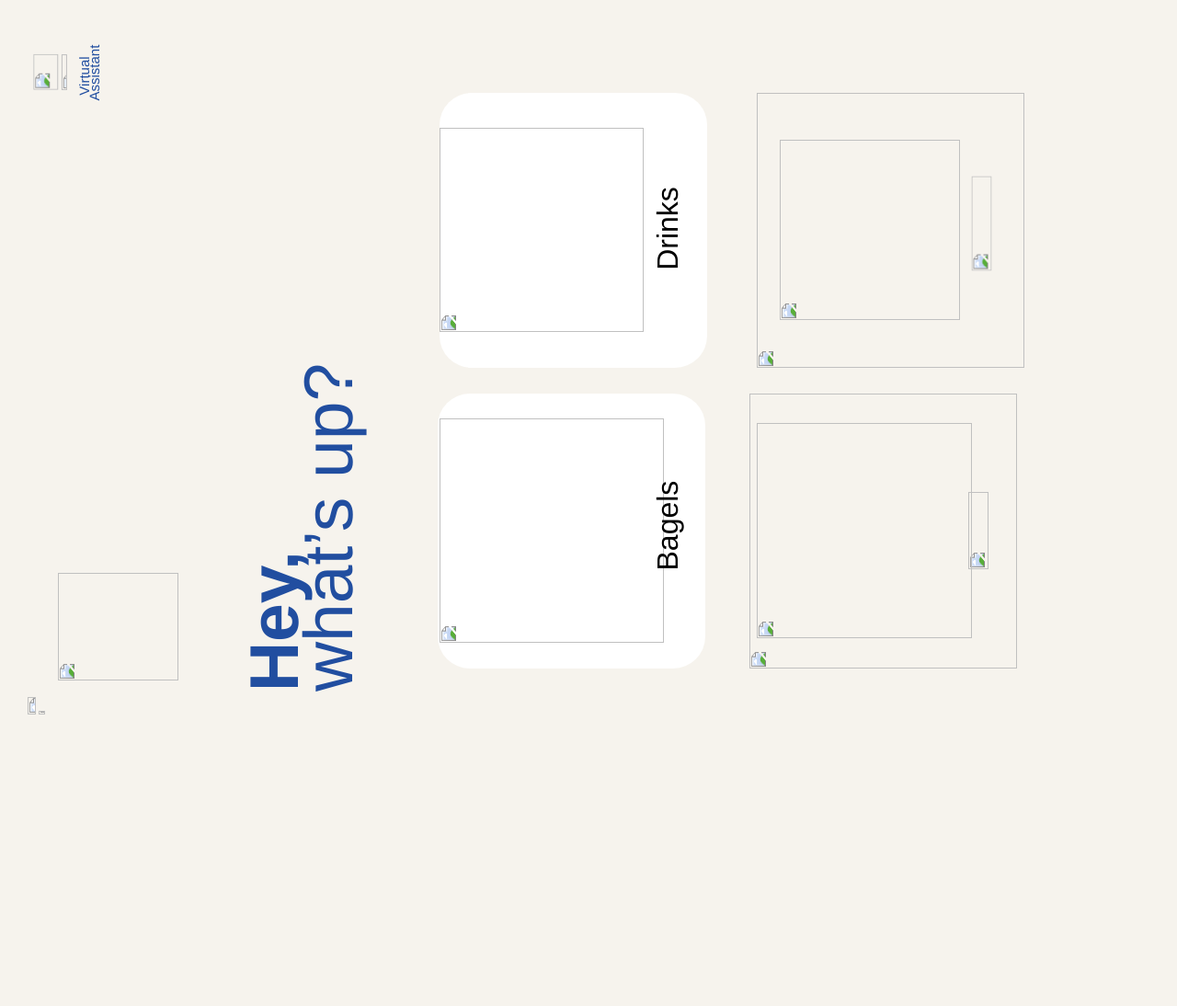
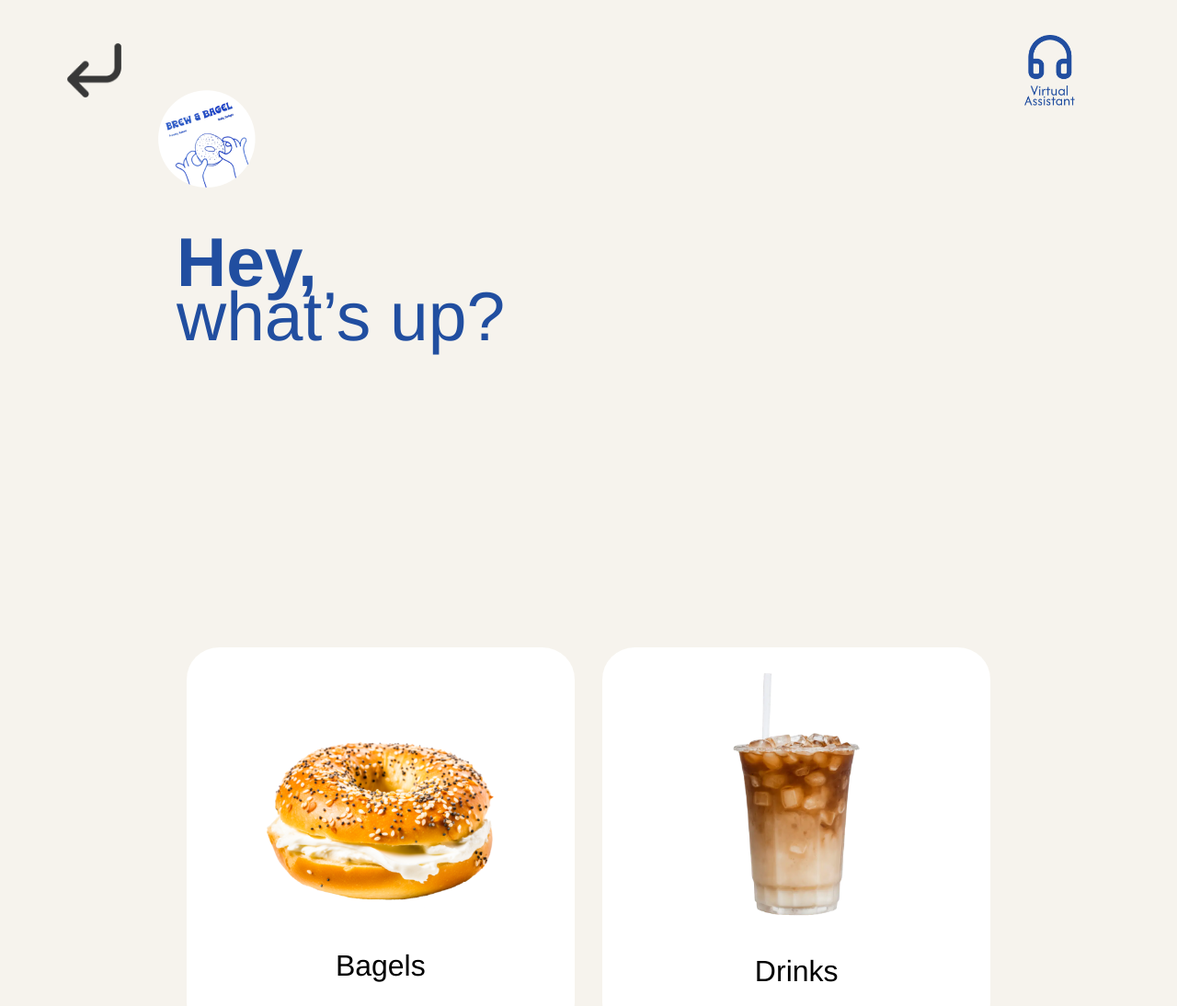
Before and after one commit to yarecasm/Talk-Go, a plain HTML site: page Categorias/index.html in a window 1280 px wide. Shown: the top 1094 px of the page at 92% size. Drawn offline with nearby package versions, Linux system fonts and the light colour scheme; files that its build step writes are made by us from their sources; a web font is replaced by a local one.

Commit message:
Pantalla de Categorias terminada

```diff
--- a/Categorias/index.html
+++ b/Categorias/index.html
@@ -9,30 +9,45 @@
   <body>
       <!-- Categories 1 -->
       <div class="categories">
+        <div class="grid">
         <p class="hey-what-s-up">
           <span class="text-wrapper">Hey,<br /></span> <span class="span">what’s up?</span>
         </p>
-      <div class="rectangle"></div>
-      <img class="img" src="img/rectangle-4.png" />
-      <img class="rectangle-2" src="img/rectangle-5.png" />
-      <div class="div"></div>
-      <img class="image" src="img/image-5.png" />
-      <div class="text-wrapper-2">Bagels</div>
-      <img class="image-2" src="img/image-6.png" />
-      <img class="snacks" src="img/snacks.png" />
-      <img class="combos" src="img/combos.png" />
-      <img class="sin-ttulo" src="img/sin-t-tulo-1-1.png" />
-      <div class="text-wrapper-3">Drinks</div>
-      <img class="sin-ttulo-2" src="img/sin-t-tulo-2-1.png" />
-      <div class="asistente-virtual">
-        <img class="vector" src="img/vector-2.svg" />
-        <img class="vector-2" src="img/image.svg" />
-        <div class="virtual-assistant">Virtual<br />Assistant</div>
+          <!-- Bagels -->
+          <button class="rectangle-bagels" onclick="BagelsWindow()">
+            <img class="image-bagels" src="../img/Categorias/bagels.png" />
+            <div class="text">Bagels</div>
+          </button>
+
+          <!-- Drinks  -->
+          <button class="rectangle-drinks" onclick="DrinksWindow()">
+            <img class="image-drinks" src="../img/Categorias/drinks.png" />
+            <div class="text">Drinks</div>
+          </button>
+
+          <!-- Snacks -->
+          <button class="rectangle-snacks" onclick="SnacksWindow()">
+            <img class="image-snacks" src="../img/Categorias/snacks.png" />
+            <div class="text">Snacks</div>
+          </button>
+
+          <!-- Combos -->
+          <button class="rectangle-combos" onclick="CombosWindow()">
+            <img class="image-combos" src="../img/Categorias/combos.png" />
+            <div class="text">Combos</div>
+          </button>
         </div>
-      <img class="sin-ttulo-3" src="img/sin-t-tulo-2-3.png" />
-      <div class="corner-down-left">
-        <img class="vector-3" src="img/vector-3.svg" /> <img class="vector-4" src="img/vector.svg" />
-      </div>
+          <!-- Asistente virtual -->
+          <img class="asistente-virtual" src="../img/asistente-virtual.png" />
+
+          <!-- Logo -->
+          <img class="logo" src="../img/logo.png" />
+
+          <!-- Back -->
+          <button class="back-button" onclick="StartWindow()">
+            <img class="corner-down-left" src="../img/back.png" alt="Back" />
+          </button>
       </div>
   </body>
+<script src="script.js"></script>
 </html>
--- /dev/null
+++ b/Categorias/script.js
@@ -0,0 +1,15 @@
+function StartWindow() {
+    location.assign('../Inicio/index.html');
+}
+function BagelsWindow() {
+    location.assign('../Bagels/index.html');
+}
+function DrinksWindow() {
+    location.assign('../Drinks/index.html');
+}
+function SnacksWindow() {
+    location.assign('../Snacks/index.html');
+}
+function CombosWindow() {
+// location.assign('../Combos/index.html');
+}
--- a/Categorias/style.css
+++ b/Categorias/style.css
@@ -1,240 +1,222 @@
 /* Categories*/
+@import url('https://fonts.googleapis.com/css2?family=Afacad:wght@100;200;300;400;500;600;700;800;900&family=Kapakana&display=swap');
+@import url("https://cdnjs.cloudflare.com/ajax/libs/meyer-reset/2.0/reset.min.css");
+
+body {
+  width: 100%;
+  background-color: #f6f3ed;
+  height: 100%;
+}
+
 .categories {
   background-color: #f6f3ed;
-  overflow: hidden;
+  overflow: auto;
   width: 100%;
   min-width: 800px;
   min-height: 1280px;
   position: relative;
+  height: 100%;
+  display: flex;
+  flex-direction: column;
 }
 
+/* Bienvenida */
 .categories .hey-what-s-up {
   position: absolute;
-  top: 515px;
-  left: 149px;
-  transform: rotate(-90deg);
-  font-family: "Afacad-Bold", Helvetica;
+  top: 20%;
+  left: 15%;
+  transform: none;
+  font-family: "Afacad", Helvetica;
   font-weight: 400;
   color: #214ea0;
   font-size: 75px;
   letter-spacing: 0;
   line-height: 58.5px;
 }
-
 .categories .text-wrapper {
   font-weight: 700;
 }
-
 .categories .span {
-  font-family: "Afacad-Regular", Helvetica;
+  font-family: "Afacad", Helvetica;
+  font-weight: 400;
 }
 
-.categories .rectangle {
-  top: 432px;
-  left: 472px;
+/*texto*/
+.categories .text {
+  position: relative;
+  font-family: "Afacad", Helvetica;
+  font-weight: 400;
+  color: #000000;
+  font-size: 32px;
+  text-align: center;
+  white-space: nowrap;
+}
+
+/*rectangulo bagels*/
+.categories .rectangle-bagels {
+  top: 40%;
+  left: 15%;
   background-color: #ffffff;
   border-radius: 35px;
-  position: absolute;
-  width: 299px;
-  height: 291px;
-  transform: rotate(-90deg);
+  border-color: transparent;
+  width: 33%;
+  aspect-ratio: 1 / 1;
+  display: flex;
+  flex-direction: column;
+  justify-content: center;
+  align-items: center;
 }
-
-.categories .img {
-  top: 432px;
-  left: 811px;
-  position: absolute;
-  width: 299px;
-  height: 291px;
-  transform: rotate(-90deg);
-}
-
-.categories .rectangle-2 {
-  top: 105px;
-  left: 819px;
-  position: absolute;
-  width: 299px;
-  height: 291px;
-  transform: rotate(-90deg);
-}
-
-.categories .div {
-  top: 105px;
-  left: 474px;
-  background-color: #ffffff;
-  border-radius: 35px;
-  position: absolute;
-  width: 299px;
-  height: 291px;
-  transform: rotate(-90deg);
-}
-
-.categories .image {
-  top: 455px;
-  width: 244px;
-  height: 244px;
-  position: absolute;
-  left: 478px;
-  transform: rotate(-90deg);
+/*imagen bagels*/
+.categories .image-bagels {
+  width: 80%;
+  height: 65%;
   aspect-ratio: 1;
   object-fit: cover;
 }
 
-.categories .text-wrapper-2 {
-  position: absolute;
-  top: 558px;
-  left: 676px;
-  width: 100px;
-  transform: rotate(-90deg);
-  font-family: "Afacad-Regular", Helvetica;
-  font-weight: 400;
-  color: #000000;
-  font-size: 32px;
-  letter-spacing: 0;
-  line-height: 25.0px;
-  white-space: nowrap;
+
+/*rectangulo snacks*/
+.categories .rectangle-snacks {
+  top: 65%;
+  left: 15%;
+  border-color: transparent;
+  width: 33%;
+  aspect-ratio: 1 / 1;
+  transform: none;
+  background-color: #ffffff;
+  border-radius: 35px;
+  display: flex;
+  flex-direction: column;
+  justify-content: center;
+  align-items: center;
 }
-
-.categories .image-2 {
-  top: 139px;
-  width: 222px;
-  height: 222px;
-  position: absolute;
-  left: 478px;
-  transform: rotate(-90deg);
+/* imagen snacks*/
+.categories .image-snacks {
+  position: relative;
+  width: 70%;
+  height: 65%;
   aspect-ratio: 1;
   object-fit: cover;
 }
 
-.categories .snacks {
-  position: absolute;
-  top: 566px;
-  left: 1022px;
-  width: 84px;
-  height: 22px;
-  transform: rotate(-90deg);
+
+/*combos*/
+.categories .rectangle-combos {
+  top: 65%;
+  left: 52%;
+  border-color: transparent;
+  width: 33%;
+  aspect-ratio: 1 / 1;
+  transform: none;
+  background-color: #ffffff;
+  border-radius: 35px;
+  display: flex;
+  flex-direction: column;
+  justify-content: center;
+  align-items: center;
+}
+/*combos*/
+.categories .image-combos {
+  width: 60%;
+  height: 65%;
+  aspect-ratio: 1;
+  object-fit: cover;
+  position: relative;
 }
 
-.categories .combos {
-  position: absolute;
-  top: 232px;
-  left: 1016px;
-  width: 103px;
-  height: 22px;
-  transform: rotate(-90deg);
+
+/*drinks*/
+.categories .rectangle-drinks {
+  top: 40%;
+  left: 52%;
+  background-color: #ffffff;
+  border-radius: 35px;
+  border-color: transparent;
+  width: 33%;
+  aspect-ratio: 1 / 1;
+  transform: none;
+  display: flex;
+  flex-direction: column;
+  justify-content: center;
+  align-items: center;
+}
+/*drinks*/
+.categories .image-drinks {
+  width: 70%;
+  height: 68%;
+  position: relative;
+  transform: none;
+  aspect-ratio: 1;
+  text-align: center;
+  object-fit: cover;
+  top: -8%;
 }
 
-.categories .sin-ttulo {
-  position: absolute;
-  top: 460px;
-  left: 823px;
-  width: 234px;
-  height: 234px;
-  transform: rotate(-90deg);
-  aspect-ratio: 1;
-  object-fit: cover;
+
+/* bloque principal asistente virtual*/
+.categories .asistente-virtual {
+  position: absolute ;
+  top: 3%;
+  left: 87%;
+  height: 6%;
 }
 
-.categories .text-wrapper-3 {
-  position: absolute;
-  top: 236px;
-  left: 666px;
-  width: 120px;
-  transform: rotate(-90deg);
-  font-family: "Afacad-Regular", Helvetica;
-  font-weight: 400;
-  color: #000000;
-  font-size: 32px;
-  text-align: center;
-  letter-spacing: 0;
-  line-height: 25.0px;
-  white-space: nowrap;
-}
 
-.categories .sin-ttulo-2 {
-  top: 152px;
-  left: 848px;
-  width: 196px;
-  height: 196px;
-  aspect-ratio: 1;
-  object-fit: cover;
-  position: absolute;
-  transform: rotate(-90deg);
-}
-
-.categories .asistente-virtual {
-  position: absolute;
-  top: 62px;
-  left: 39px;
-  width: 39px;
-  height: 39px;
-}
-
-.categories .vector {
-  position: absolute;
-  width: 100.00%;
-  height: 83.33%;
-  top: 0;
-  left: -14.74%;
-  transform: rotate(-90deg);
-}
-
-.categories .vector-2 {
-  position: absolute;
-  width: 100.00%;
-  height: 38.89%;
-  top: 24.15%;
-  left: 24.15%;
-  transform: rotate(-90deg);
-}
-
-.categories .virtual-assistant {
-  position: absolute;
-  top: 10px;
-  left: 31px;
-  width: 54px;
-  transform: rotate(-90deg);
-  font-family: "Afacad-Regular", Helvetica;
-  font-weight: 400;
-  color: #214ea0;
-  font-size: 15px;
-  text-align: center;
-  letter-spacing: 0;
-  line-height: 10.5px;
-}
-
-.categories .sin-ttulo-3 {
-  top: 616px;
-  left: 70px;
+/*logo*/
+.categories .logo {
+  top: 7%;
+  left: 13%;
   width: 117px;
   height: 131px;
   aspect-ratio: 0.89;
   position: absolute;
-  transform: rotate(-90deg);
+  transform: none;
 }
 
+/*back*/
 .categories .corner-down-left {
   position: absolute;
-  top: 740px;
-  left: 21px;
-  width: 42px;
-  height: 42px;
-  transform: rotate(-90deg);
+  top: 3%;
+  left: 5%;
+  width: 6%;
   aspect-ratio: 1;
 }
 
-.categories .vector-3 {
-  position: absolute;
-  width: 20.83%;
-  height: 41.67%;
-  top: 36.90%;
-  left: 11.90%;
+.categories .grid {
+  display: flex;
+  flex-wrap: wrap;
+  justify-content: center;
+  gap: 30px;
+  margin-top: 55%;
 }
 
-.categories .vector-4 {
-  position: absolute;
-  width: 66.67%;
-  height: 45.83%;
-  top: 11.90%;
-  left: 11.90%;
+.back-button {
+  background: transparent;
+  border: transparent;
+  outline: none;
+  padding: 0;
+  cursor: pointer;
+  display: inline-block;
 }
+
+@media (max-width: 768px) {
+  .hey-what-s-up {
+    font-size: 40px;
+    top: 10%;
+    left: 5%;
+  }
+
+  .rectangle-bagels,
+  .rectangle-snacks,
+  .rectangle-combos,
+  .rectangle-drinks {
+    width: 100%;
+    position: static;
+    margin-bottom: 2rem;
+  }
+
+  .categories {
+    flex-direction: column;
+    align-items: center;
+  }
+}
```
Also changed, not shown: Inicio/index.html (+1 -3 lines), img/Categorias/bagels.png (added), img/Categorias/combos.png (added), img/Categorias/drinks.png (added), img/Categorias/snacks.png (added), img/asistente virtual.png (deleted), img/asistente-virtual.png (added), img/back.png (added), img/logo.png (added). Lines whose indentation alone changed are shown as unchanged.
